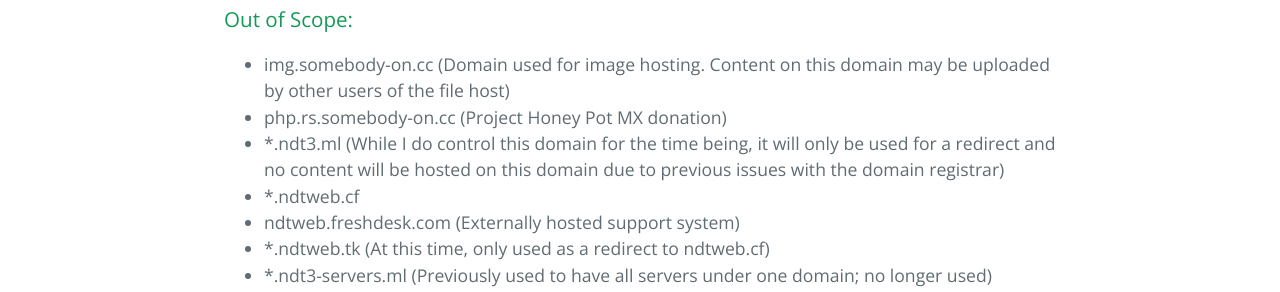
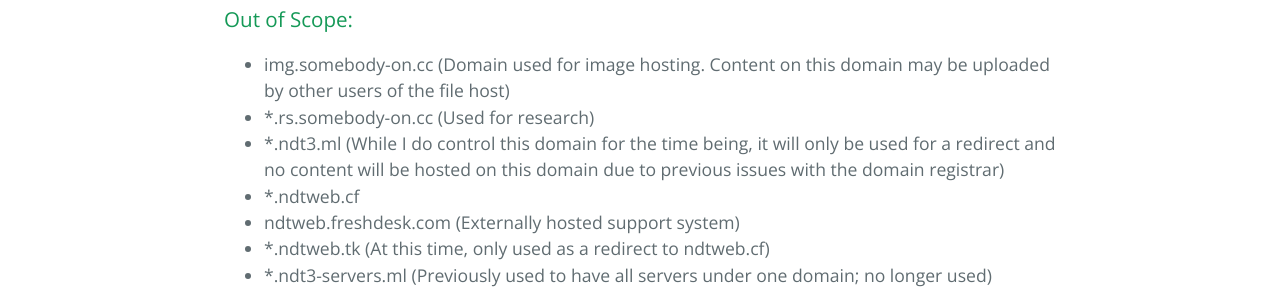
Before and after one commit to TrueWinter/website, a Jekyll site: the page built from security.html, in a window 1280 px wide. Shown: the part 1259-1551 px from the top of the page. Built offline with Jekyll 4.4.1, drawn with Linux system fonts in a browser that asks for light colours; nearby versions of some CDN libraries; a script that is not in the unit is left out; comment, search, counter and statistics services are not loaded.

Commit message:
Update security.html

```diff
--- a/security.html
+++ b/security.html
@@ -39,7 +39,7 @@
 <h3>Out of Scope:</h3>
 <ul>
 <li>img.somebody-on.cc (Domain used for image hosting. Content on this domain may be uploaded by other users of the file host)</li>
-<li>php.rs.somebody-on.cc (Project Honey Pot MX donation)</li>
+<li>*.rs.somebody-on.cc (Used for research)</li>
 <li>*.ndt3.ml (While I do control this domain for the time being, it will only be used for a redirect and no content will be hosted on this domain due to previous issues with the domain registrar)</li>
 <li>*.ndtweb.cf</li>
 <li>ndtweb.freshdesk.com (Externally hosted support system)</li>
```
